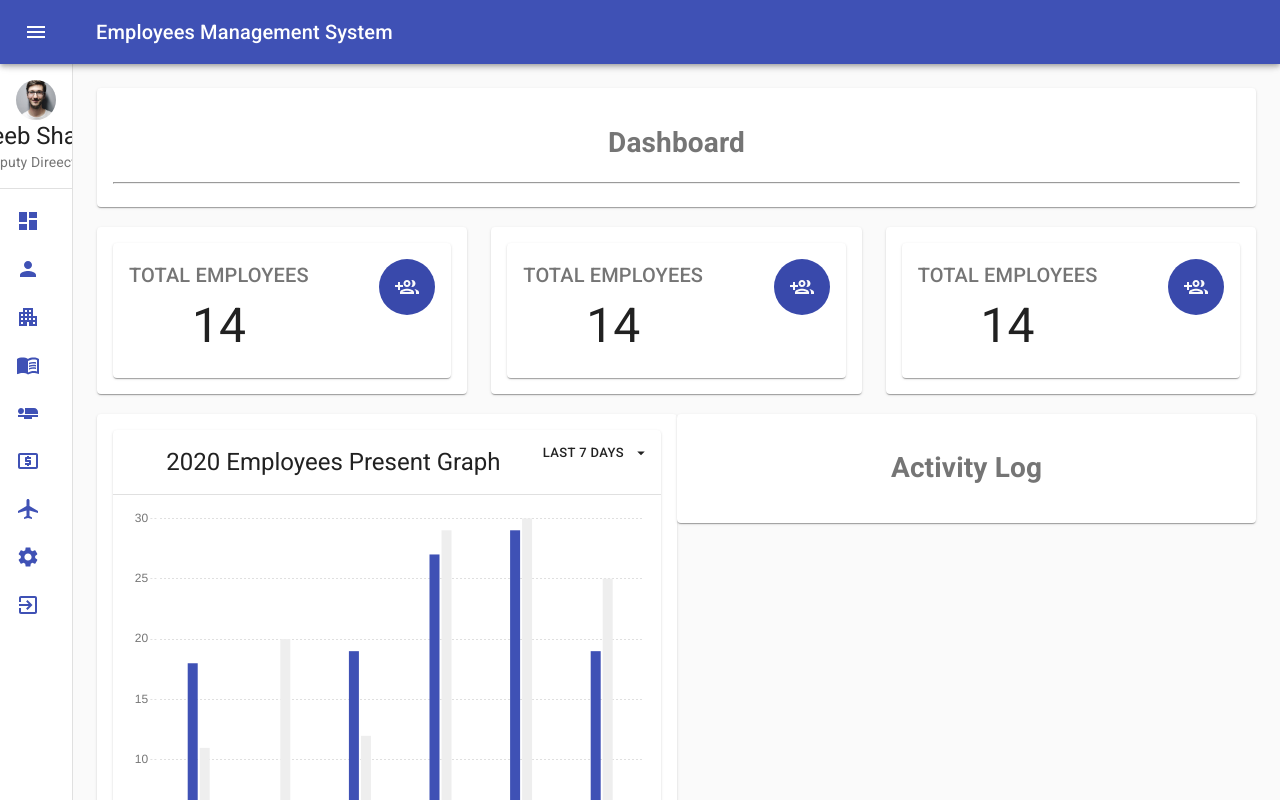
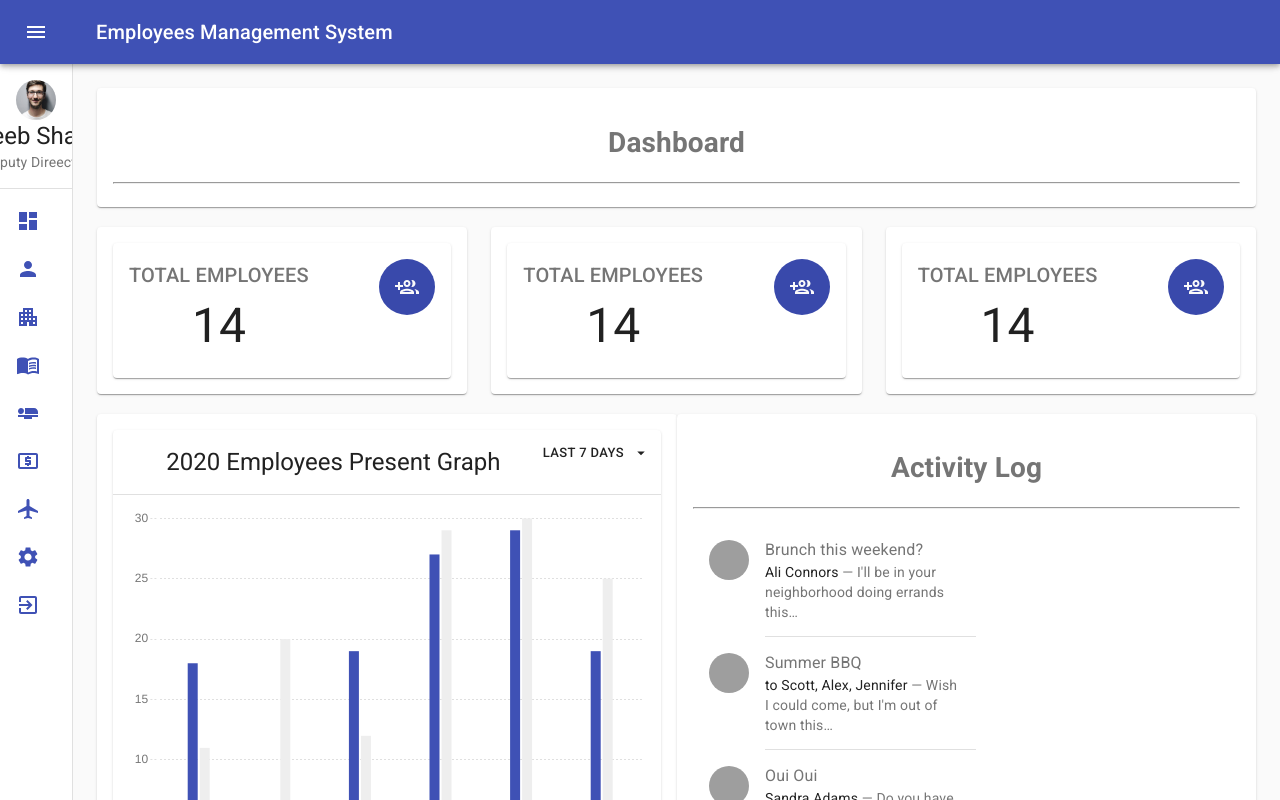
Before and after one commit to Haseeb-Technolligence/EmployeeManagement, a React (Create React App) app: page /dashboard in a window 1280 px wide. Shown: the top 800 px of the page. Built offline with nearby package versions, Linux system fonts and the light colour scheme; grey boxes are pictures that could not be loaded.

Commit message:
list added

```diff
--- /dev/null
+++ b/src/components/activitylist.js
@@ -0,0 +1,94 @@
+import React from 'react';
+import { makeStyles } from '@material-ui/core/styles';
+import List from '@material-ui/core/List';
+import ListItem from '@material-ui/core/ListItem';
+import Divider from '@material-ui/core/Divider';
+import ListItemText from '@material-ui/core/ListItemText';
+import ListItemAvatar from '@material-ui/core/ListItemAvatar';
+import Avatar from '@material-ui/core/Avatar';
+import Typography from '@material-ui/core/Typography';
+
+const useStyles = makeStyles((theme) => ({
+  root: {
+    width: '100%',
+    maxWidth: '36ch',
+    backgroundColor: theme.palette.background.paper,
+  },
+  inline: {
+    display: 'inline',
+  },
+}));
+
+export default function AlignItemsList() {
+  const classes = useStyles();
+
+  return (
+    <List className={classes.root}>
+      <ListItem alignItems="flex-start">
+        <ListItemAvatar>
+          <Avatar alt="Remy Sharp" src="/static/images/avatar/1.jpg" />
+        </ListItemAvatar>
+        <ListItemText
+          primary="Brunch this weekend?"
+          secondary={
+            <React.Fragment>
+              <Typography
+                component="span"
+                variant="body2"
+                className={classes.inline}
+                color="textPrimary"
+              >
+                Ali Connors
+              </Typography>
+              {" — I'll be in your neighborhood doing errands this…"}
+            </React.Fragment>
+          }
+        />
+      </ListItem>
+      <Divider variant="inset" component="li" />
+      <ListItem alignItems="flex-start">
+        <ListItemAvatar>
+          <Avatar alt="Travis Howard" src="/static/images/avatar/2.jpg" />
+        </ListItemAvatar>
+        <ListItemText
+          primary="Summer BBQ"
+          secondary={
+            <React.Fragment>
+              <Typography
+                component="span"
+                variant="body2"
+                className={classes.inline}
+                color="textPrimary"
+              >
+                to Scott, Alex, Jennifer
+              </Typography>
+              {" — Wish I could come, but I'm out of town this…"}
+            </React.Fragment>
+          }
+        />
+      </ListItem>
+      <Divider variant="inset" component="li" />
+      <ListItem alignItems="flex-start">
+        <ListItemAvatar>
+          <Avatar alt="Cindy Baker" src="/static/images/avatar/3.jpg" />
+        </ListItemAvatar>
+        <ListItemText
+          primary="Oui Oui"
+          secondary={
+            <React.Fragment>
+              <Typography
+                component="span"
+                variant="body2"
+                className={classes.inline}
+                color="textPrimary"
+              >
+                Sandra Adams
+              </Typography>
+              {' — Do you have Paris recommendations? Have you ever…'}
+            </React.Fragment>
+          }
+        />
+      </ListItem>
+    </List>
+  );
+}
--- a/src/components/dashboard.js
+++ b/src/components/dashboard.js
@@ -4,6 +4,7 @@
 import Grid from '@material-ui/core/Grid';
 import TotalEmp from './totalEmployees';
 import Graph from './graph';
+import AlignItemsList from './activitylist';
 
 const useStyles = makeStyles((theme) => ({
   root: {
@@ -60,6 +61,8 @@
         <Grid item xs>
           <Paper className={classes.paper}>
             <h1>Activity Log</h1>
+            <hr/>
+            <AlignItemsList />
           </Paper>
         </Grid>
       </Grid>
```
